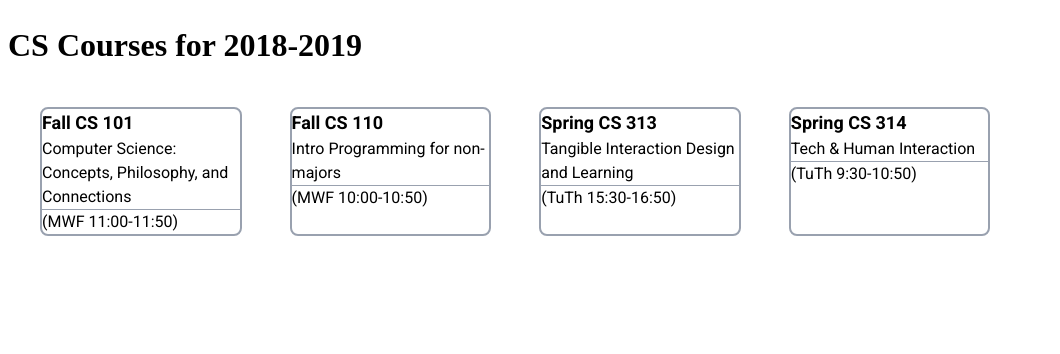
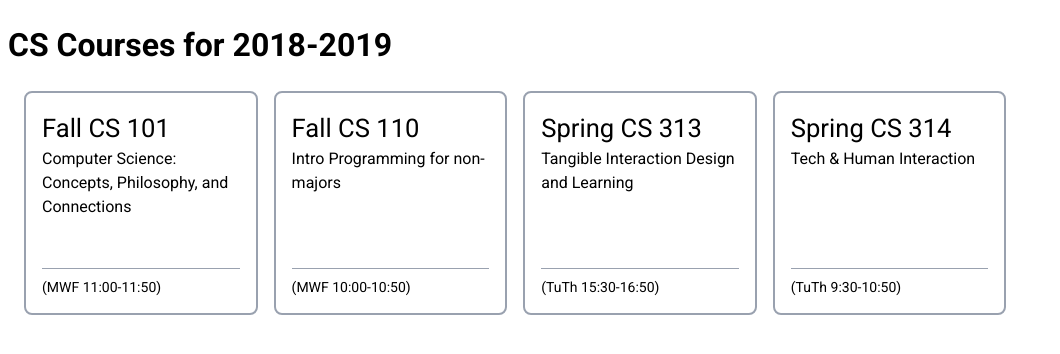
Before and after one commit to ysilksa/yan-react-challenges, a React (Vite) app: page / in a window 1280 px wide. Shown: the top 354 px of the page, without its empty margins (0-1060 px from the left). Built offline with nearby package versions, Linux system fonts and the light colour scheme.

Commit message:
feat: edit card UI tailwind for course list

```diff
--- a/src/components/CoursesList.tsx
+++ b/src/components/CoursesList.tsx
@@ -17,16 +17,21 @@ const CoursesList = ({ schedule } : {schedule: Schedule}) => {
 
   const coursesList = Object.entries(schedule.courses);
   return (
-    <div className = "font-roboto grid grid-cols-[repeat(auto-fill,_minmax(200px,_1fr))] gap-4 px-4">
+    <article className = " grid grid-cols-[repeat(auto-fill,_minmax(200px,_1fr))] gap-4 px-4 h-full min-h-56">
       {coursesList.map(([key, course]) => (
-        <div key={key} className = "border-2 border-gray-400 rounded-lg m-4">
-          <h2 className = "text-lg font-bold">{course.term} CS {course.number}</h2>
-          <p>{course.title}</p>
-          <hr className = "w-full border-gray-400"/>
-          <p>({course.meets})</p>
+        <div key={key} className = "flex flex-col justify-between h-full border-2 border-gray-400 rounded-lg p-4">
+          <section>
+            <h2>{course.term} CS {course.number}</h2>
+            <p>{course.title}</p>
+          </section>
+          <section>
+            <hr className = "border-gray-400"/>
+            <p className="text-sm pt-2">({course.meets})</p>
+          </section>
+
         </div>
       ))}
-    </div>
+    </article>
   );
 }
 
--- a/src/index.css
+++ b/src/index.css
@@ -8,7 +8,7 @@
 body {
   margin: 8px;
   color: #000;
-  font-family: serif;
+  font-family: var(--font-roboto);
 }
 
 h1 {
@@ -17,6 +17,10 @@ h1 {
   font-weight: bold;
 }
 
+h2 {
+  font-size: 1.6em;
+}
+
 ul {
   margin: 0;
   padding: 0;
```
